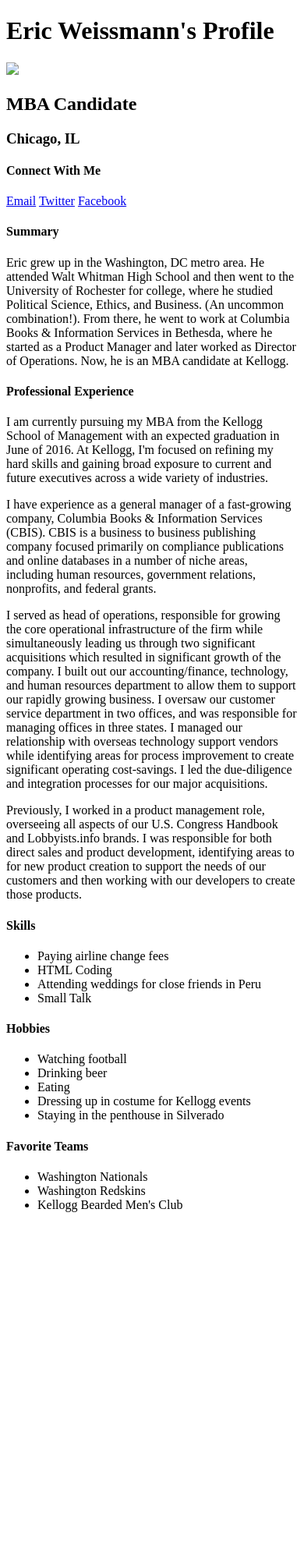
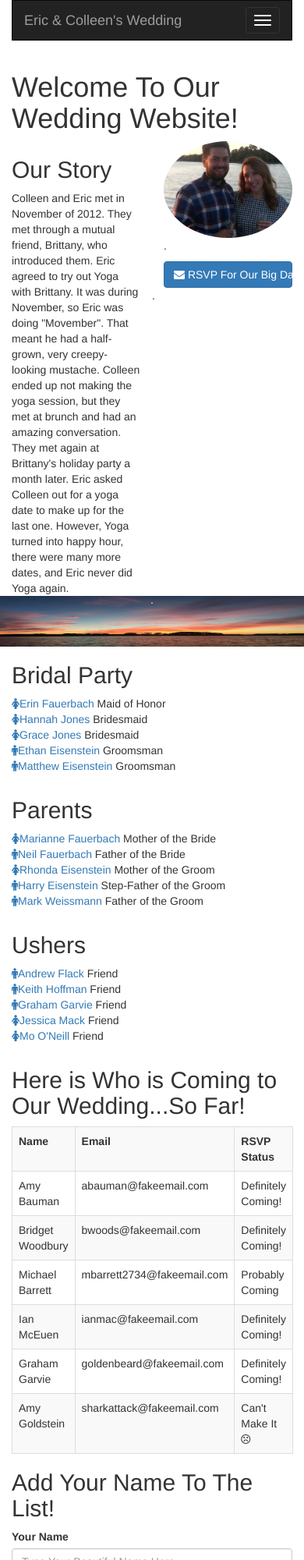
Before and after one commit to ericw33/ericw33.github.io, a plain HTML site: page index.html in a window 390 px wide. Shown: the top 2000 px of the page at 78% size. Before the commit the page ends 1570 px from the top, so only its background shows below. Drawn offline with nearby package versions, Linux system fonts and the light colour scheme.

Commit message:
Changes made to new responsive website

```diff
--- /dev/null
+++ b/CSS/stylesheet2.css
@@ -0,0 +1 @@
+h1 {color: red;}
--- a/index.html
+++ b/index.html
@@ -1,63 +1,199 @@
 <!DOCTYPE html>
-<html>
+<html lang="en">
   <head>
-  <title>Eric Weissmann, MBA Candidate</title>
-  <meta charset="UTF-8">
-  <link rel="stylesheet" type="text/css" href="style.css">
-  <script src="http://ajax.googleapis.com/ajax/libs/jquery/2.1.4/jquery.min.js"></script>
+    <meta charset="utf-8">
+    <meta http-equiv="X-UA-Compatible" content="IE=edge">
+    <meta name="viewport" content="width=device-width, initial-scale=1">
+    <title>Our Wedding Website!</title>
+    <!-- Bootstrap and jQuery -->
+    <link rel="stylesheet" href="http://maxcdn.bootstrapcdn.com/bootstrap/3.3.5/css/bootstrap.min.css">
+    <script src="http://ajax.googleapis.com/ajax/libs/jquery/1.11.3/jquery.min.js"></script>
+    <script src="http://maxcdn.bootstrapcdn.com/bootstrap/3.3.5/js/bootstrap.min.js"></script>
+    <!-- My own styles -->
+    <link rel="stylesheet2" type="text/css" href="stylesheet2.css">
+    <link rel="stylesheet" href="https://maxcdn.bootstrapcdn.com/font-awesome/4.5.0/css/font-awesome.min.css">
   </head>
   <body>
-  <div id="wrapper">
-    <h1>Eric Weissmann's Profile</h1>
-    <p>
-      <img src="eric.jpg">
-    </p>
-    <h2>MBA Candidate</h2>
-    <h3>Chicago, IL</h3>
-    <div>
-      <h4 id="every-other-h4">Connect With Me</h4>
-        <p ><a href="mailto:eweissmann2016@kellogg.northwestern.edu">Email</a> <a href="http://twitter.com/ericweissmann">Twitter</a> <a href="http://facebook.com/ericweissmann10">Facebook</a>
+    <div class="container">
+      <nav class="navbar navbar-inverse" role="navigation">
+        <!-- Brand and toggle get grouped for better mobile display -->
+        <div class="navbar-header">
+          <button type="button" class="navbar-toggle collapsed" data-toggle="collapse" data-target="#bs-example-navbar-collapse-1">
+            <span class="sr-only">Toggle navigation</span>
+            <span class="icon-bar"></span>
+            <span class="icon-bar"></span>
+            <span class="icon-bar"></span>
+          </button>
+          <a class="navbar-brand" href="www.thisistheweddingwebsite.com">Eric & Colleen's Wedding</a>
         </div>
-    <div>
-      <h4 >Summary</h4>
-      <p >
-        Eric grew up in the Washington, DC metro area.  He attended Walt Whitman High School and then went to the University of Rochester for college, where he studied Political Science, Ethics, and Business.  (An uncommon combination!).  From there, he went to work at Columbia Books & Information Services in Bethesda, where he started as a Product Manager and later worked as Director of Operations.  Now, he is an MBA candidate at Kellogg.
-      </p>
-    </div>
-    <div>
-      <h4 id="every-other-h4">Professional Experience</h4>
-         <p>I am currently pursuing my MBA from the Kellogg School of Management with an expected graduation in June of 2016. At Kellogg, I'm focused on refining my hard skills and gaining broad exposure to current and future executives across a wide variety of industries.</p>
 
-          <p>I have experience as a general manager of a fast-growing company, Columbia Books & Information Services (CBIS).  CBIS is a business to business publishing company focused primarily on compliance publications and online databases in a number of niche areas, including human resources, government relations, nonprofits, and federal grants.</p>
-
-          <p>I served as head of operations, responsible for growing the core operational infrastructure of the firm while simultaneously leading us through two significant acquisitions which resulted in significant growth of the company.  I built out our accounting/finance, technology, and human resources department to allow them to support our rapidly growing business.  I oversaw our customer service department in two offices, and was responsible for managing offices in three states.  I managed our relationship with overseas technology support vendors while identifying areas for process improvement to create significant operating cost-savings.  I led the due-diligence and integration processes for our major acquisitions.</p>
-
-          <p>Previously, I worked in a product management role, overseeing all aspects of our U.S. Congress Handbook and Lobbyists.info brands.  I was responsible for both direct sales and product development, identifying areas to for new product creation to support the needs of our customers and then working with our developers to create those products. </p>
-    </div>
-    <div>
-      <h4>Skills</h4>
-      <ul>
-        <li>Paying airline change fees</li>
-        <li>HTML Coding</li>
-        <li class="peru">Attending weddings for close friends in Peru</li>
-        <li>Small Talk</li>
+        <!-- Collect the nav links, forms, and other content for toggling -->
+        <div class="collapse navbar-collapse" id="bs-example-navbar-collapse-1">
+          <ul class="nav navbar-nav">
+            <li>
+              <a href="index.html">
+                <i class="fa fa-heart-o"></i>
+                Home
+              </a>
+            </li>
+            <li class="dropdown">
+              <a href="#" class="dropdown-toggle" data-toggle="dropdown" role="button" aria-expanded="false">
+                <i class="fa fa-info-circle"></i>
+                Information
+                <span class="caret"></span>
+              </a>
+              <ul class="dropdown-menu" role="menu">
+                <li><a href="#">Ceremony</a></li>
+                <li><a href="#">Venue</a></li>
+                <li><a href="#">Hotels</a></li>
+                <li><a href="#">Transportation</a></li>
+                <li><a href="#">Registry</a></li>
+              </ul>
+            </li>
+          </ul>
+          <ul class="nav navbar-nav navbar-right">
           </ul>
         </div>
+      </nav>
+    </div>
+    <div class="container">
+      <h1 class="title">
+        Welcome To Our Wedding Website!
+        </small>
+      </h1>
+      <div class="row">
+        <div class="col-xs-6 col-lg-8">
+        <h2>Our Story</h2>
+        Colleen and Eric met in November of 2012.  They met through a mutual friend, Brittany, who introduced them.  Eric agreed to try out Yoga with Brittany.  It was during November, so Eric was doing "Movember".  That meant he had a half-grown, very creepy-looking mustache.  Colleen ended up not making the yoga session, but they met at brunch and had an amazing conversation.  They met again at Brittany's holiday party a month later.  Eric asked Colleen out for a yoga date to make up for the last one.  However, Yoga turned into happy hour, there were many more dates, and Eric never did Yoga again.</div>
+        <div class="col-xs-6 col-lg-4">
+         <img class="img-responsive img-circle" src="images/IMG_3423.jpg">
+          <ul class="list-unstyled"> <li>.</li></ul>
+          <button type="button" class="btn btn-primary btn-block"> <i class="fa fa-envelope"></i> RSVP For Our Big Day!</button> </div>
+         <ul class="list-unstyled">
+   <li>.</li>
+</ul>
       <div>
-      <h4 id="every-other-h4">Hobbies</h4>
-      <ul>
-        <li>Watching football</li>
-        <li>Drinking beer</li>
-        <li>Eating</li>
-        <li>Dressing up in costume for Kellogg events</li>
-        <li>Staying in the penthouse in Silverado</li>
+      </div>
+        </div>
+<div class="row">
+<div id="myCarousel" class="carousel slide" data-ride="carousel">
+  <!-- Indicators -->
+  <!-- Wrapper for slides -->
+  <div class="carousel-inner" role="listbox">
+    <div class="item active">
+      <img src="images/sunset.jpg">
+      <div class="carousel-caption">
+        <h3>The Sunset On The Evening We Got Engaged</h3>
+      <ul class="list-unstyled">
+   <li>.</li>
+   <li>.</li>
+   <li>.</li>
 </ul>
-      <h4>Favorite Teams</h4>
-      <ul>
-        <li>Washington Nationals</li>
-        <li>Washington Redskins</li>
-        <li>Kellogg Bearded Men's Club</li>
-      </ul>
+      </div>
+    </div>
+  </div>
+
+  <!-- Left and right controls -->
+</div>
+</div>
+<div class="row">
+  <div class="col-xs-12 col-sm-4">
+          <h2>Bridal Party</h2>
+          <ul class="list-unstyled">
+            <li><a href="#"><i class="fa fa-female"></i>Erin Fauerbach</a> Maid of Honor
+            <li><a href="#"><i class="fa fa-female"></i>Hannah Jones</a> Bridesmaid</li>
+            <li><a href="#"><i class="fa fa-female"></i>Grace Jones</a> Bridesmaid</li>
+            <li><a href="#"><i class="fa fa-male"></i>Ethan Eisenstein</a> Groomsman</li>
+            <li><a href="#"><i class="fa fa-male"></i>Matthew Eisenstein</a> Groomsman</li> </ul> </div>
+   <div class="col-xs-12 col-sm-4">
+    <h2>Parents</h2>
+          <ul class="list-unstyled">
+            <li><a href="#"><i class="fa fa-female"></i>Marianne Fauerbach</a> Mother of the Bride
+            <li><a href="#"><i class="fa fa-male"></i>Neil Fauerbach</a> Father of the Bride
+            <li><a href="#"><i class="fa fa-female"></i>Rhonda Eisenstein</a> Mother of the Groom</li>
+            <li><a href="#"><i class="fa fa-male"></i>Harry Eisenstein</a> Step-Father of the Groom</li>
+            <li><a href="#"><i class="fa fa-male"></i>Mark Weissmann</a> Father of the Groom</li> </ul> </div>
+  <div class="col-xs-12 col-sm-4">
+    <h2>Ushers</h2>
+          <ul class="list-unstyled">
+            <li><a href="#"><i class="fa fa-male"></i>Andrew Flack</a> Friend
+            <li><a href="#"><i class="fa fa-male"></i>Keith Hoffman</a> Friend
+            <li><a href="#"><i class="fa fa-male"></i>Graham Garvie</a> Friend</li>
+            <li><a href="#"><i class="fa fa-female"></i>Jessica Mack</a> Friend</li>
+            <li><a href="#"><i class="fa fa-female"></i>Mo O'Neill</a> Friend</li> </ul> </div>
+     </div>
+      <div class="row">
+        <div class="col-lg-7">
+          <h2>Here is Who is Coming to Our Wedding...So Far!</h2>
+          <table class="table table-striped table-bordered">
+            <tr>
+              <td><strong>Name</strong></td>
+              <td><strong>Email</strong></td>
+              <td><strong>RSVP Status</strong></td>
+            </tr>
+            <tr>
+              <td>Amy Bauman</td>
+              <td>abauman@fakeemail.com</td>
+              <td>Definitely Coming!</td>
+            </tr>
+            <tr>
+              <td>Bridget Woodbury</td>
+              <td>bwoods@fakeemail.com</td>
+              <td>Definitely Coming!</td>
+            </tr>
+           <tr>
+              <td>Michael Barrett</td>
+              <td>mbarrett2734@fakeemail.com</td>
+              <td>Probably Coming</td>
+            </tr>
+           <tr>
+              <td>Ian McEuen</td>
+              <td>ianmac@fakeemail.com</td>
+              <td>Definitely Coming!</td>
+            </tr>
+           <tr>
+              <td>Graham Garvie</td>
+              <td>goldenbeard@fakeemail.com</td>
+              <td>Definitely Coming!</td>
+            </tr>
+          <tr>
+              <td>Amy Goldstein</td>
+              <td>sharkattack@fakeemail.com</td>
+              <td>Can't Make It <i class="fa fa-frown-o"></i></td>
+            </tr>
+          </table>
+        </div>
+        <div class="col-lg-5">
+        <h2>Add Your Name To The List!</h2>
+<form>
+  <div class="form-group">
+    <label for="exampleInputEmail1">Your Name</label>
+    <input type="email" class="form-control" id="exampleInputEmail1" placeholder="Type Your Beautiful Name Here">
+  </div>
+  <div class="form-group">
+    <label for="exampleInputPassword1">Your Email</label>
+    <input type="password" class="form-control" id="exampleInputPassword1" placeholder="Type Your Awesome Email Address Here">
+  </div>
+  <div class="radio">
+  <label>
+    <input type="radio" name="optionsRadios" id="optionsRadios1" value="option1" checked>
+    You're Definitely Going To Be There!
+  </label>
+</div>
+<div class="radio">
+  <label>
+    <input type="radio" name="optionsRadios" id="optionsRadios2" value="option2">
+    You're Probably Going To Be There But Have a Fear of Commitment
+  </label>
+</div>
+<div class="radio">
+  <label>
+    <input type="radio" name="optionsRadios" id="optionsRadios3" value="option3">
+    You're Super Sorry But You Really Can't Come (You Better Have a Great Excuse!)
+  </label>
+</div>
+</form>
+        </div>
       </div>
     </div>
   </body>
--- /dev/null
+++ b/stylesheet2.css
@@ -0,0 +1 @@
+h1 {color: red;}
```
Also changed, not shown: images/IMG_3421.JPG (added), images/IMG_3423.JPG (added), images/IMG_3437.JPG (added), images/poster.jpg (added), images/propose.jpg (added), images/sunset.jpg (added), images/sunset2.jpg (added), 1 other file. Lines whose indentation alone changed are shown as unchanged.
